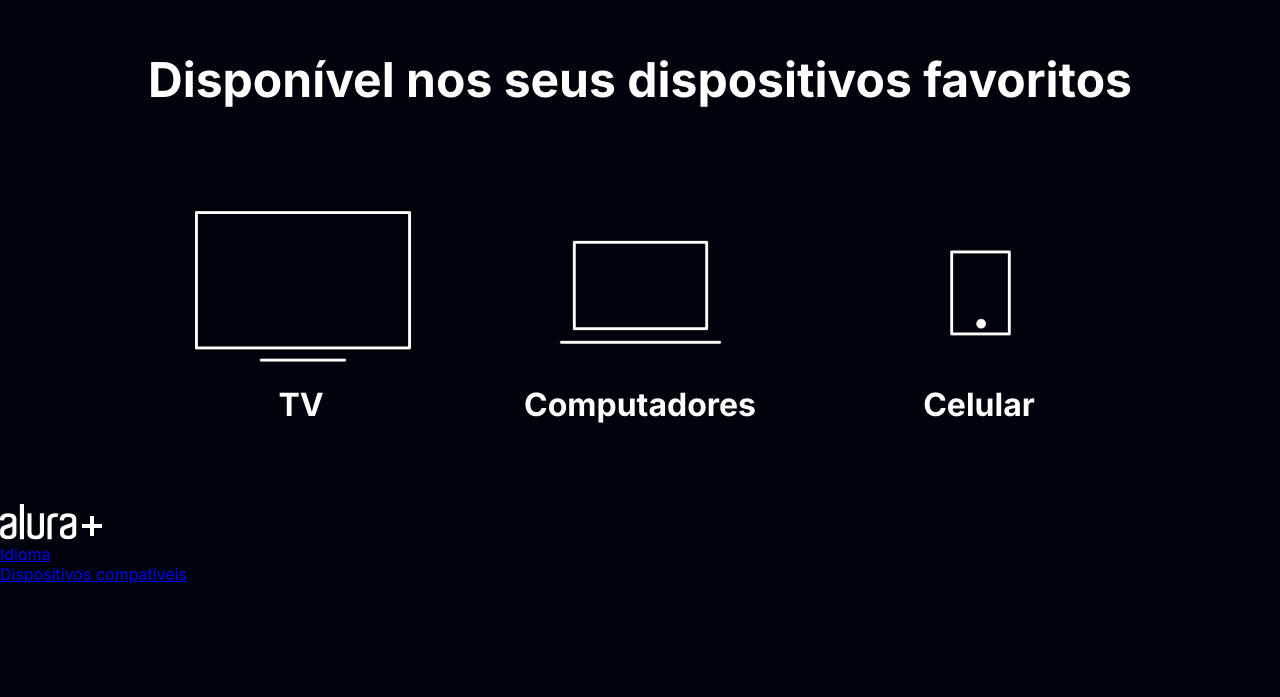
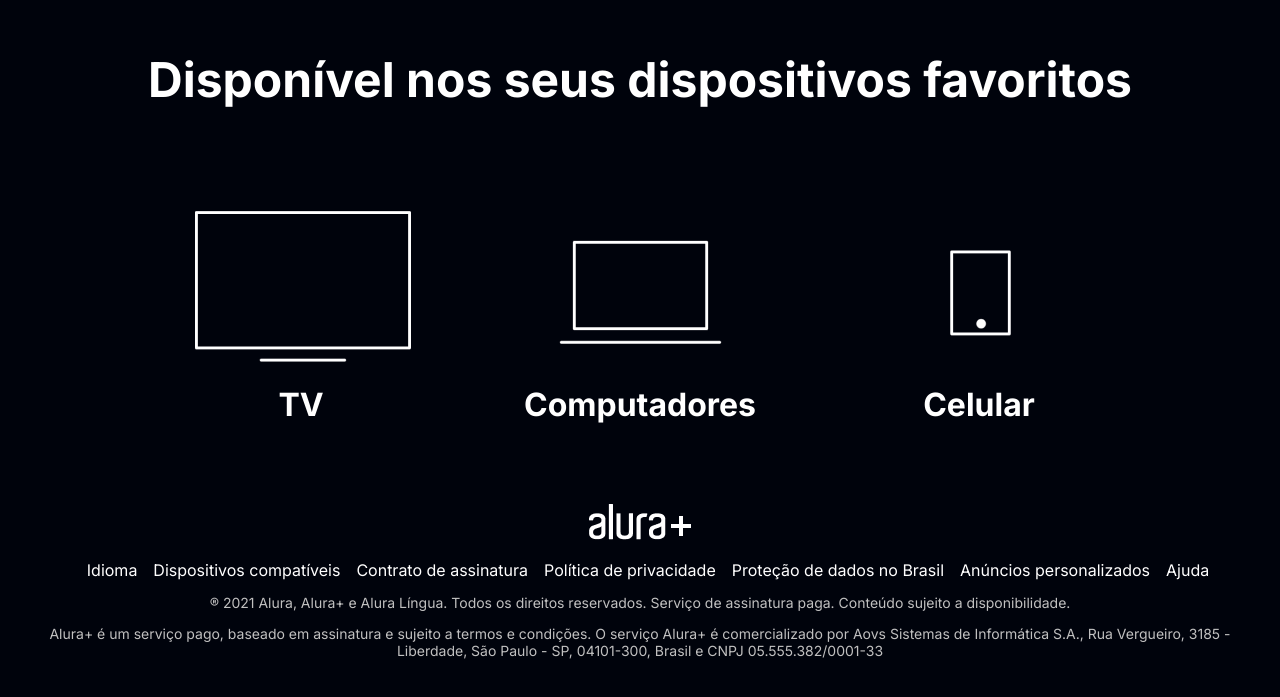
Before and after one commit to bibicoutinho/projetoalura2, a plain HTML site: page index.html in a window 1280 px wide. Shown: the part 2350-3047 px from the top of the page. Before the commit the page ends 2934 px from the top, so only its background shows below. Drawn offline with Linux system fonts and the light colour scheme; files whose address does not match are found by name.

Commit message:
atualização 03.07.24

```diff
--- a/index.html
+++ b/index.html
@@ -65,9 +65,26 @@
             </li>
             <li class="lista__link">
                 <a href="#">Dispositivos compatíveis</a>
+            </li>
+            <li class="lista__link">
+                <a href="#">Contrato de assinatura</a>
+            </li>
+            <li class="lista__link">
+                <a href="#">Política de privacidade</a>
+            </li>
+            <li class="lista__link">
+                <a href="#">Proteção de dados no Brasil</a>
+            </li>
+            <li class="lista__link">
+                <a href="#">Anúncios personalizados</a>
+            </li>
+            <li class="lista__link">
+                <a href="#">Ajuda</a>
+            </li>
         </ul>
+        <p class="rodape__texto">® 2021 Alura, Alura+ e Alura Língua. Todos os direitos reservados. Serviço de assinatura paga. Conteúdo sujeito a disponibilidade.</p>
+        <p class="rodape__texto">Alura+ é um serviço pago, baseado em assinatura e sujeito a termos e condições. O serviço Alura+ é comercializado por Aovs Sistemas de Informática S.A., Rua Vergueiro, 3185 - Liberdade, São Paulo - SP, 04101-300, Brasil e CNPJ 05.555.382/0001-33</p>
     </footer>
-
 </body>
 
 </html>
--- a/styles.css
+++ b/styles.css
@@ -4,6 +4,7 @@
     --botao-azul: #167BF7;
     --cor-de-fundo: #00030C;
     --fonte-principal: 'Inter';
+    --botao-azul-efeito: #3c92fa;
 }
 
 body {
@@ -115,3 +116,40 @@ body {
     font-size: 32px;
     color: var(--branco-principal)
 }
+
+.rodape__lista {
+    display: flex;
+    justify-content: center;
+    list-style-type: none;
+    margin-top: 1em;
+}
+
+.lista__link a{
+    text-decoration: none;
+    color: var(--branco-principal);
+    margin-left: 1em;
+}
+
+.rodape__texto {
+    margin: 1em 0;
+    color: var(--cinza-secundario);
+    font-size: 14px;
+}
+
+.rodape {
+    text-align: center;
+    margin: 5em 3em;
+}
+
+.lista__link a:hover {
+    color: var(--botao-azul);
+}
+
+.lista__link a:active {
+    color: purple;
+}
+
+.container__botao:hover {
+    background-color: var(--botao-azul-efeito);
+    color: var(--cor-de-fundo);
+}
```
